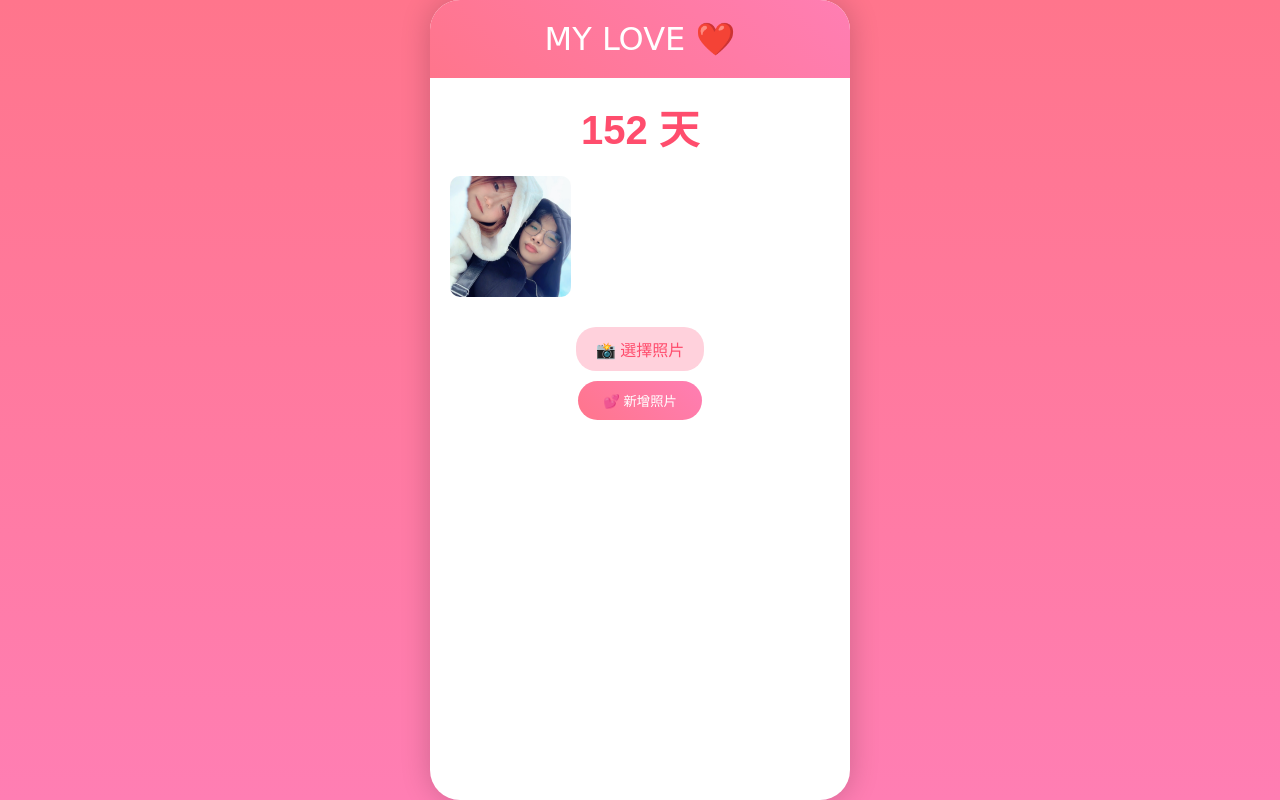
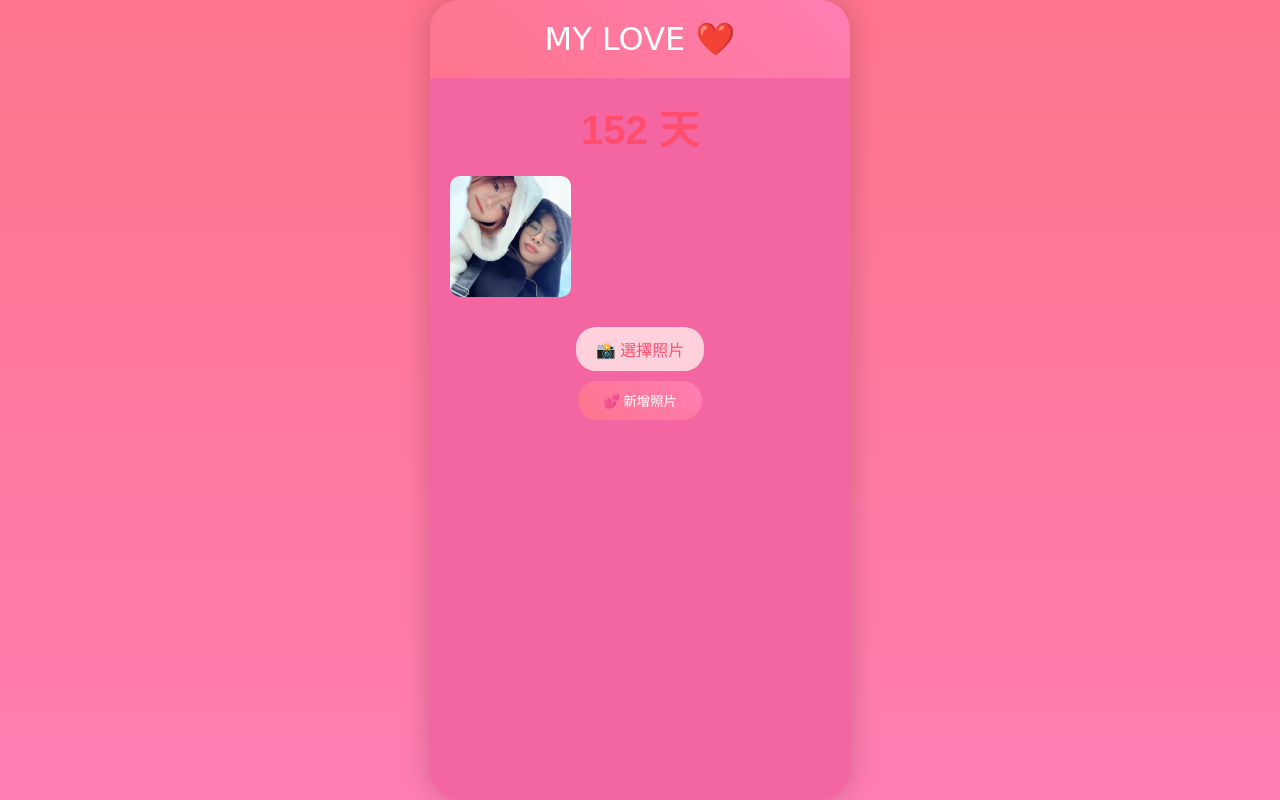
Before and after one commit to peng157/shi, a Flask app: page / in a window 1280 px wide. Run offline with Flask 3, Linux system fonts and the light colour scheme; some web fonts are replaced.

Commit message:
Update index.html

```diff
--- a/templates/index.html
+++ b/templates/index.html
@@ -18,7 +18,7 @@
     width: 100%;
     max-width: 420px;
     min-height: 100vh;
-    background: white;
+    background: rgb(243, 102, 161);
     border-radius: 30px;
     overflow: hidden;
     box-shadow: 0 0 30px rgba(0,0,0,0.2);
```
